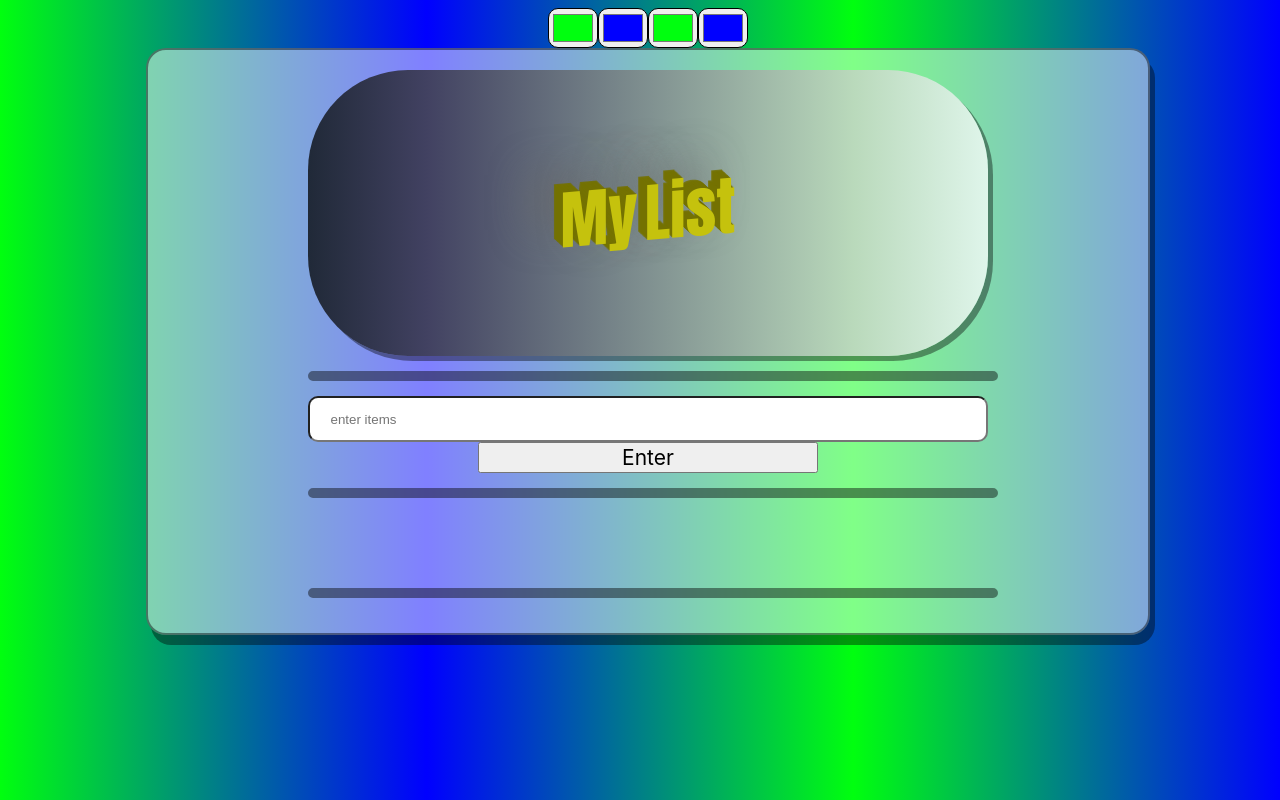
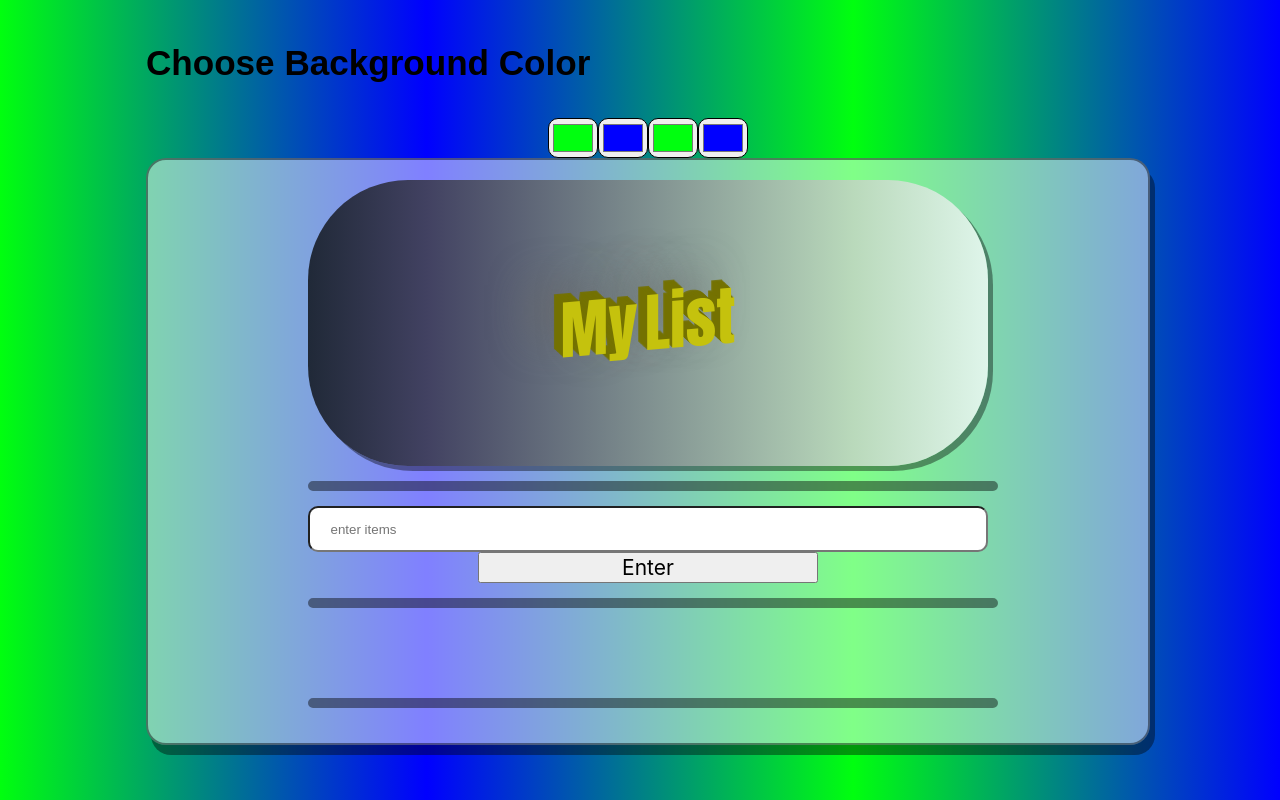
Before and after one commit to toto-titan-developer/Customizable_List, a plain HTML site: page index.html in a window 1280 px wide. Drawn offline with Linux system fonts and the light colour scheme.

Commit message:
adding sub title

```diff
--- a/index.html
+++ b/index.html
@@ -5,6 +5,7 @@
     <link rel="stylesheet" type="text/css" href="style.css">
 </head>
 <body id="gradient">
+    <h3>Choose Background Color</h3>
     <div class="colors">
         <input class="color1" type="color" name="color1" value="#00ff0f">
         <input class="color2" type="color" name="color2" value="#0000ff">
```
